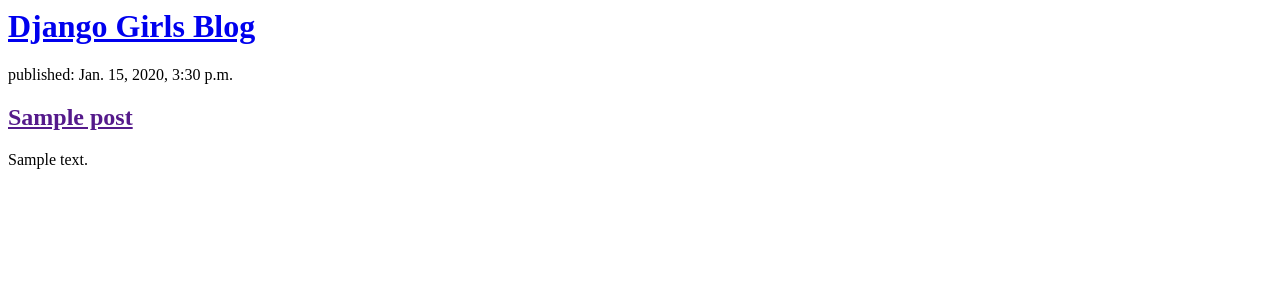
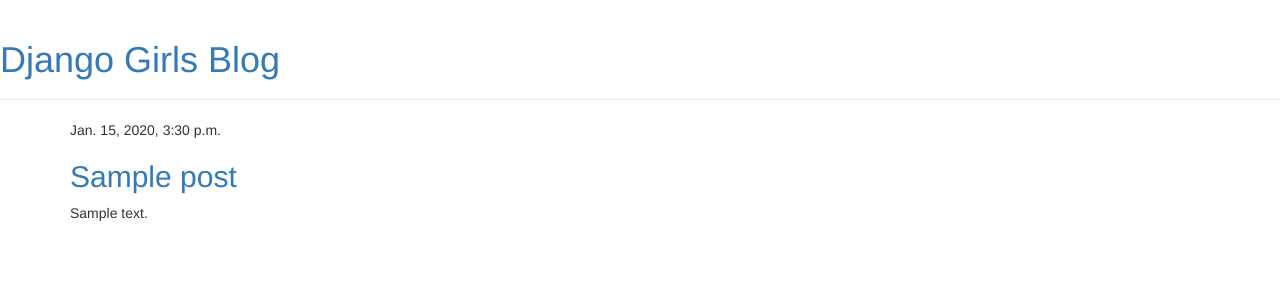
Before and after one commit to adarshkesarwani006/my-first-blog, a Django app: page / in a window 1280 px wide. Shown: the top 300 px of the page. Run offline with Django 3.2, Linux system fonts and the light colour scheme; tables that the repository leaves empty hold one stand-in row (values such as "Sample post"); some libraries are stand-ins or nearby versions.

Commit message:
Added view and templates for detailed blog post as well as CSS for the site.

```diff
--- /dev/null
+++ b/blog/templates/blog/base.html
@@ -0,0 +1,23 @@
+{% load static %}
+<html>
+    <head>
+        <title>Django Girls blog</title>
+        <link rel="stylesheet" href="//maxcdn.bootstrapcdn.com/bootstrap/3.2.0/css/bootstrap.min.css">
+        <link rel="stylesheet" href="//maxcdn.bootstrapcdn.com/bootstrap/3.2.0/css/bootstrap-theme.min.css">
+        <link href='//fonts.googleapis.com/css?family=Lobster&subset=latin,latin-ext' rel='stylesheet' type='text/css'>
+        <link rel="stylesheet" href="{% static 'css/blog.css' %}">
+    </head>
+    <body>
+        <div class="page-header">
+            <h1><a href="/">Django Girls Blog</a></h1>
+        </div>
+        <div class="content container">
+            <div class="row">
+                <div class="col-md-8">
+                {% block content %}
+                {% endblock %}
+                </div>
+            </div>
+        </div>
+    </body>
+</html>
--- a/blog/templates/blog/post_list.html
+++ b/blog/templates/blog/post_list.html
@@ -1,11 +1,33 @@
-<div>
-    <h1><a href="/">Django Girls Blog</a></h1>
-</div>
+{% extends 'blog/base.html' %}
+{% load static %}
+<html>
 
-{% for post in posts %}
-    <div>
-        <p>published: {{ post.published_date }}</p>
+<head>
+    <title>Django Girls blog</title>
+    <link rel="stylesheet" href="//maxcdn.bootstrapcdn.com/bootstrap/3.2.0/css/bootstrap.min.css">
+    <link rel="stylesheet" href="//maxcdn.bootstrapcdn.com/bootstrap/3.2.0/css/bootstrap-theme.min.css">
+    <link href="//fonts.googleapis.com/css?family=Lobster&subset=latin,latin-ext" rel="stylesheet" type="text/css">
+    <link rel="stylesheet" href="{% static 'css/blog.css' %}">
+
+</head>
+
+<body>
+
+    {% block content %}
+    {% for post in posts %}
+    <div class="post">
+        <div class="date">
+            {{ post.published_date }}
+        </div>
         <h2><a href="">{{ post.title }}</a></h2>
         <p>{{ post.text|linebreaksbr }}</p>
     </div>
-{% endfor %}
+    {% endfor %}
+    {% endblock %}
+
+
+
+
+</body>
+
+</html>
--- a/blog/urls.py
+++ b/blog/urls.py
@@ -1,5 +1,7 @@
 from django.urls import path
 from . import views
+
 urlpatterns = [
     path('', views.post_list, name='post_list'),
+    path('post/<int:pk>/', views.post_detail, name='post_detail'),
 ]
--- a/blog/views.py
+++ b/blog/views.py
@@ -1,7 +1,13 @@
 from django.shortcuts import render
 from django.utils import timezone
 from .models import Post
+from django.shortcuts import render, get_object_or_404
 
 def post_list(request):
     posts = Post.objects.filter(published_date__lte=timezone.now()).order_by('published_date')
     return render(request, 'blog/post_list.html', {'posts': posts})
+    Post.objects.get(pk=pk)
+
+def post_detail(request, pk):
+    post = get_object_or_404(Post, pk=pk)
+    return render(request, 'blog/post_detail.html', {'post': post})
```
Also changed, not shown: blog/templates/blog/post_detail.html (added, +13 -0 lines).
